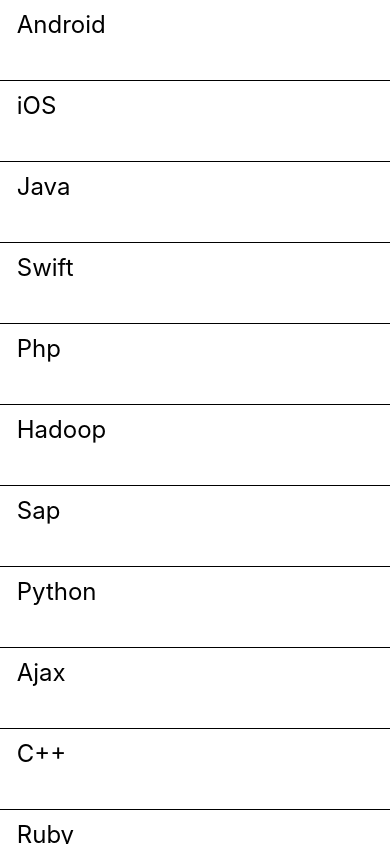
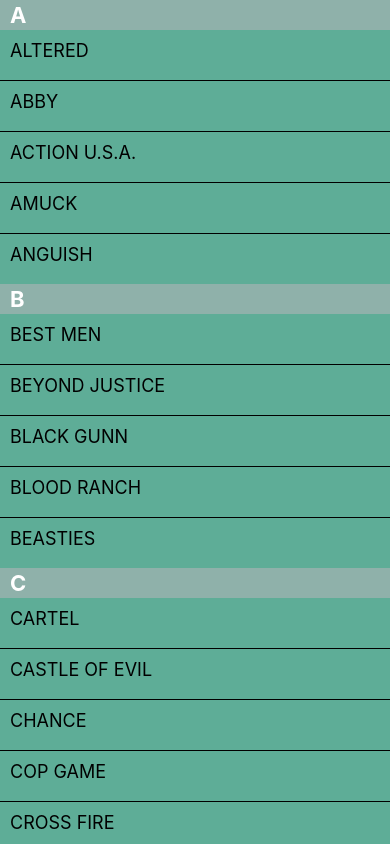
Before and after one commit to HimanshuTakshak2000/react-native-learn-from-tutorial_point, a React Native app: screen / in a window 390 px wide. Built offline with nearby package versions, Linux system fonts and the light colour scheme.

Commit message:
React Native SectionList from tutorial point

```diff
--- a/App.tsx
+++ b/App.tsx
@@ -1,11 +1,15 @@
-// FlatList --> The FlatList component displays the similar structured data in a scrollable list. It works well for large lists of data where the number of list items might change over time. The FlatList shows only those renders elements which are currently displaying on the screen, not all the elements of the list at once. The FlatList component takes two required props: data and renderItem. The data is the source of elements for the list and renderItem takes one item from the source and returns a formatted component to render. To implement the FlatList component. We need to import FlatList from 'react-native' library.
+// SectionList --> The React Native SectionList component is a list view component which sets the list of data into broken logical section. The broken data can be implemented using its section header prop renderSectionHeader. To implement the SectionList component, we need to import SectionList from 'react-native' library. The sections prop is used to create the list of title and data values. The renderSectionHeader displays the header section of the list view.
+
+// ItemSeparatorComponent prop adds the Separator between the lists of data. Using this prop, call a renderSeparatormethod in which we add a View component as separator.
+
+// To perform an action on clicking (pressing) the list item, we use a onPress prop. The onPress prop and handle the event in another method getListViewItem.
 
 
 // Example - 1
 import React, { Component } from 'react';
-import { FlatList, StyleSheet, Text, View,Alert } from 'react-native';
+import { SectionList, StyleSheet, Text, View, Alert } from 'react-native';
 
-export default class App extends Component {
+export default class SectionListBasics extends Component {
 
     renderSeparator = () => {
         return (
@@ -20,78 +24,35 @@ export default class App extends Component {
     };
 
     //handling onPress action
-    getListViewItem = (item: { key: string; }) => {
-        Alert.alert(item.key);
+    getListViewItem = (item: any) => {
+        Alert.alert(item);
     }
+
 
     render() {
         return (
             <View style={styles.container}>
-                <FlatList
-
-                    data={[
+                <SectionList
+                    sections={[
                         {
-                            key: 'Android'
+                            title: 'A',
+                            data: ['ALTERED','ABBY','ACTION U.S.A.','AMUCK','ANGUISH']
                         },
 
                         {
-                            key: 'iOS'
+                            title: 'B',
+                            data: ['BEST MEN','BEYOND JUSTICE','BLACK GUNN','BLOOD RANCH','BEASTIES']
                         },
 
                         {
-                            key: 'Java'
+                            title: 'C',
+                            data: ['CARTEL', 'CASTLE OF EVIL', 'CHANCE', 'COP GAME', 'CROSS FIRE',]
                         },
+                    ]}
+                    renderItem={({item}) => <Text style={styles.item} onPress={this.getListViewItem.bind(this, item)} >{item}</Text>}
+                    renderSectionHeader={({section}) => <Text style={styles.sectionHeader}>{section.title}</Text>}
+                    ItemSeparatorComponent={this.renderSeparator}
 
-                        {
-                            key: 'Swift'
-                        },
-
-                        {
-                            key: 'Php'
-                        },
-
-                        {
-                            key: 'Hadoop'
-                        },
-
-                        {
-                            key: 'Sap'
-                        },
-
-                        {
-                            key: 'Python'
-                        },
-
-                        {
-                            key: 'Ajax'
-                        },
-
-                        {
-                            key: 'C++'
-                        },
-
-                        {
-                            key: 'Ruby'
-                        },
-
-                        {
-                            key: 'Rails'
-                        },
-
-                        {
-                            key: '.Net'
-                        },
-
-                        {
-                            key: 'Perl'
-                        }
-                    ]}
-
-                    renderItem={({item}) =>
-                        <Text style={styles.item} onPress={this.getListViewItem.bind(this, item)}> {item.key} </Text>
-                    }
-
-                    ItemSeparatorComponent={this.renderSeparator}
                 />
             </View>
         );
@@ -101,28 +62,23 @@ export default class App extends Component {
 const styles = StyleSheet.create({
     container: {
         flex: 1,
+        backgroundColor: "#5ead97"
+    },
+
+    sectionHeader: {
+        paddingTop: 2,
+        paddingLeft: 10,
+        paddingRight: 10,
+        paddingBottom: 2,
+        fontSize: 22,
+        fontWeight: 'bold',
+        color: "#fff",
+        backgroundColor: '#8fb1aa',
     },
 
     item: {
         padding: 10,
-        fontSize: 24,
-        height: 80,
-    },
+        fontSize: 18,
+        height: 50,
+    }
 })
-
-
-
-// ============================================================== //
-
-
-// Example - 2
-
-
-// ============================================================== //
-
-
-// Example - 3
-
-
-
-// ============================================================== //
```
